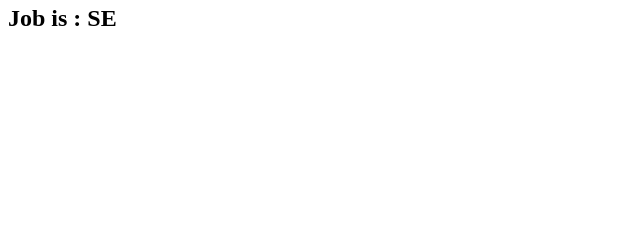
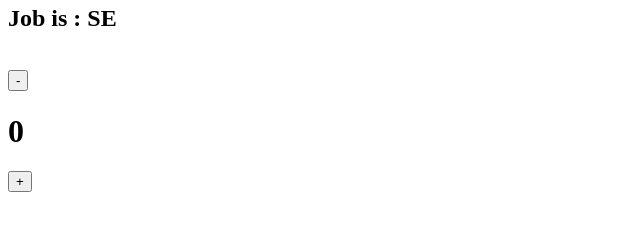
Before and after one commit to developersview/ReactJS-Tutorial, a React (Create React App) app in the folder my-app/: page / in a window 1280 px wide. Shown: the part 367-598 px from the top of the page, without its empty margins (0-640 px from the left). Built offline with nearby package versions, Linux system fonts and the light colour scheme.

Commit message:
reacts hooks and events

```diff
--- a/my-app/src/App.jsx
+++ b/my-app/src/App.jsx
@@ -2,6 +2,7 @@
 import SampleHookPractice from './SampleHookPractice';
 import Learning from './Learning';
 import Person from './Person';
+import Counter from './Counter';
 
 function App() {
 
@@ -12,6 +13,8 @@
       <Learning name={''} />
       <br />
       <Person personObj='person1' />
+      <br />
+      <Counter />
     </>
   );
 }
--- /dev/null
+++ b/my-app/src/Counter.jsx
@@ -0,0 +1,21 @@
+import React, { useState, useEffect } from 'react'
+
+const Counter = () => {
+    const [counter, setCounter] = useState(0);
+
+    useEffect(() => {
+        //counter = 100; we cant modily state manually.
+        //setCounter(10);
+        alert('You have changed the counter to ' + counter);
+    }, [counter]);
+
+    return (
+        <>
+            <button onClick={() => setCounter((prevCount) => prevCount - 1)}>-</button>
+            <h1>{counter}</h1>
+            <button onClick={() => setCounter((prevCount) => prevCount + 1)}>+</button>
+        </>
+    )
+}
+
+export default Counter
```
